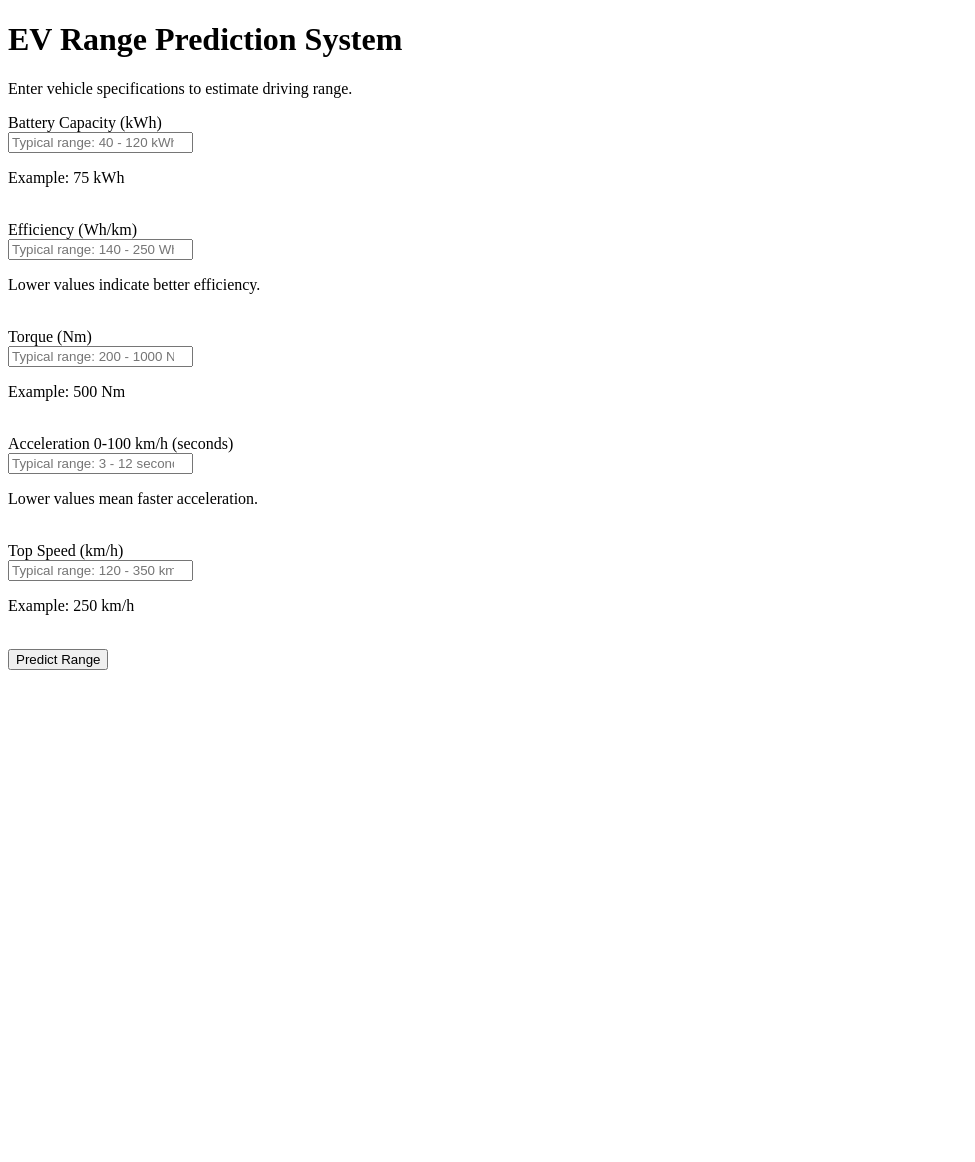
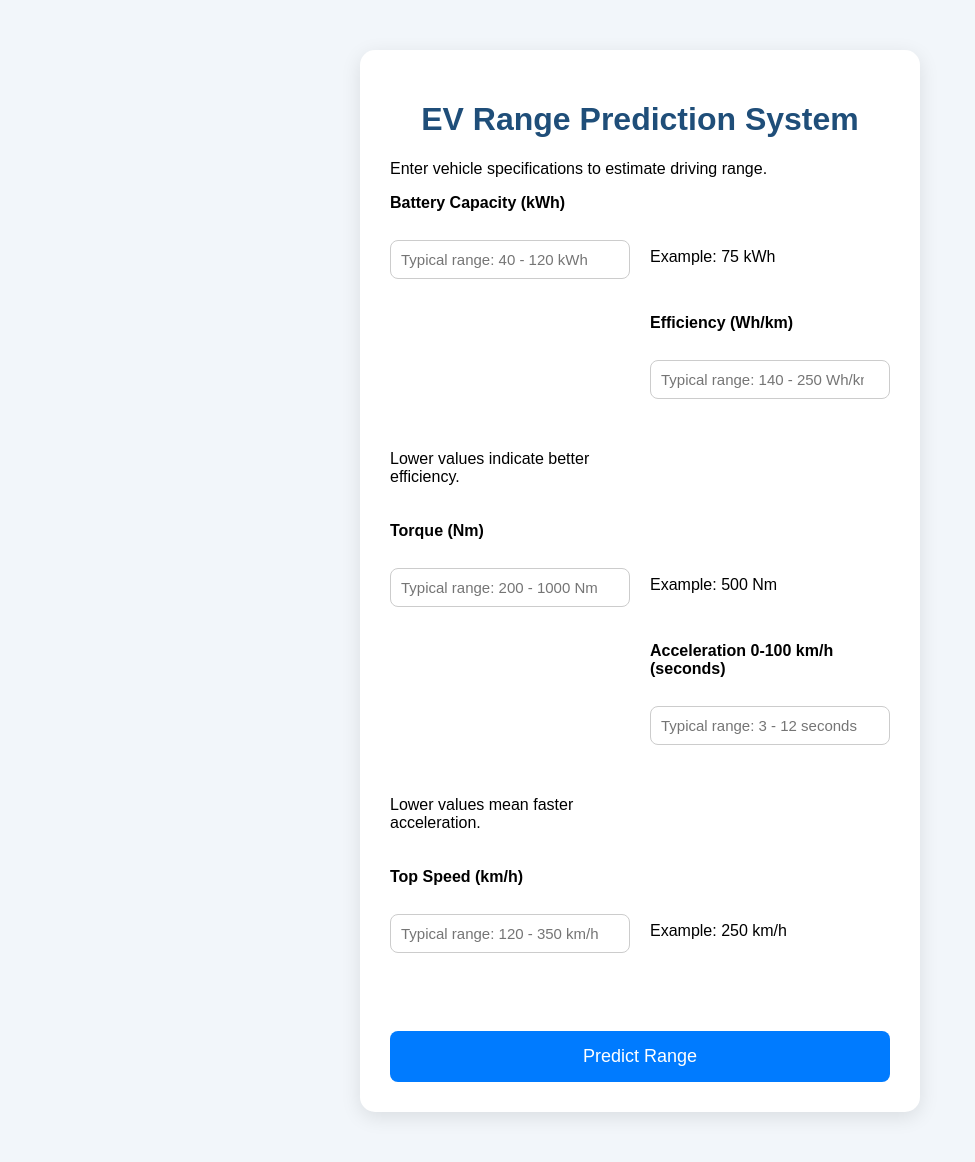
Before and after one commit to dinesh2505-spec/ev-range-prediction-deep-learning, a FastAPI app: page / in a window 1280 px wide. Shown: the whole page, without its empty margins (0-975 px from the left). Before the commit the page ends 670 px from the top, so only its background shows below. Run offline with FastAPI, Linux system fonts and the light colour scheme; parts of the project's set-up code (start-up, migrations or seed data) failed here and were passed over.

Commit message:
Refactor project structure for production ML API

```diff
--- a/app/main.py
+++ b/app/main.py
@@ -8,6 +8,7 @@ from src.predictor import predict_range
 from fastapi import Request
 from fastapi.responses import HTMLResponse
 from fastapi.templating import Jinja2Templates
+from fastapi.staticfiles import StaticFiles
 
 # Create FastAPI instance
 app = FastAPI(
@@ -15,6 +16,13 @@ app = FastAPI(
     description="Predict EV driving range using ANN",
     version="1.0"
 )
+
+app.mount(
+    "/static",
+    StaticFiles(directory="static"),
+    name="static"
+)
+
 
 templates = Jinja2Templates(directory="templates")
 
--- /dev/null
+++ b/app/static/style.css
@@ -0,0 +1,148 @@
+body {
+
+    font-family: Arial, sans-serif;
+
+    background: #f2f6fa;
+
+    margin: 0;
+
+    padding: 0;
+
+}
+
+
+.container {
+
+    width:90%;
+
+    max-width:500px;
+
+    margin:50px auto;
+
+    background:white;
+
+    padding:30px;
+
+    border-radius:15px;
+
+    box-shadow:0px 5px 20px rgba(0,0,0,0.1);
+
+}
+
+
+h1 {
+
+    text-align:center;
+
+    color:#1f4e79;
+
+}
+
+
+.subtitle {
+
+    text-align:center;
+
+    color:gray;
+
+    margin-bottom:30px;
+
+}
+
+
+.form-grid {
+
+    display:grid;
+
+    grid-template-columns:repeat(2,1fr);
+
+    gap:20px;
+
+}
+
+
+label {
+
+    font-weight:bold;
+
+}
+
+
+input {
+
+    width:100%;
+
+    box-sizing:border-box;
+
+    padding:10px;
+
+    margin-top:8px;
+
+    margin-bottom:15px;
+
+    border-radius:8px;
+
+    border:1px solid #ccc;
+
+    font-size:15px;
+
+}
+
+
+small {
+
+    color:gray;
+
+}
+
+
+button {
+
+    width:100%;
+
+    padding:15px;
+
+    margin-top:25px;
+
+    background:#007bff;
+
+    color:white;
+
+    border:none;
+
+    border-radius:8px;
+
+    font-size:18px;
+
+    cursor:pointer;
+
+}
+
+
+button:hover {
+
+    background:#0056b3;
+
+}
+
+
+.result {
+
+    margin-top:30px;
+
+    padding:20px;
+
+    background:#e8f5e9;
+
+    border-radius:10px;
+
+    text-align:center;
+
+}
+
+
+.result h2 {
+
+    color:#2e7d32;
+
+}
--- a/templates/index.html
+++ b/app/templates/index.html
@@ -5,15 +5,19 @@
 <head>
 
     <meta charset="UTF-8">
-
+    <meta name="viewport" content="width=device-width, initial-scale=1.0">
     <title>
         EV Range Prediction
     </title>
+
+    <link rel="stylesheet" href="{{ url_for('static', path='style.css') }}">
 
 </head>
 
 
 <body>
+
+<div class="container">
 
 
 <h1>
@@ -26,6 +30,7 @@ Enter vehicle specifications to estimate driving range.
 
 
 <form method="post" action="/predict">
+    <div class="form-grid">
 
 
 <label>
@@ -143,11 +148,12 @@ Example: 250 km/h
 
 <br>
 
-
+</div>
 <button type="submit">
     Predict Range
 </button>
 
+</form>
 
 {% if prediction %}
 
@@ -159,4 +165,8 @@ Predicted Range:
 {{ prediction }} km
 </h1>
 
+<p>
+Generated using Artificial Neural Network model
+</p>
+
 {% endif %}
```
Also changed, not shown: 1 other file.
